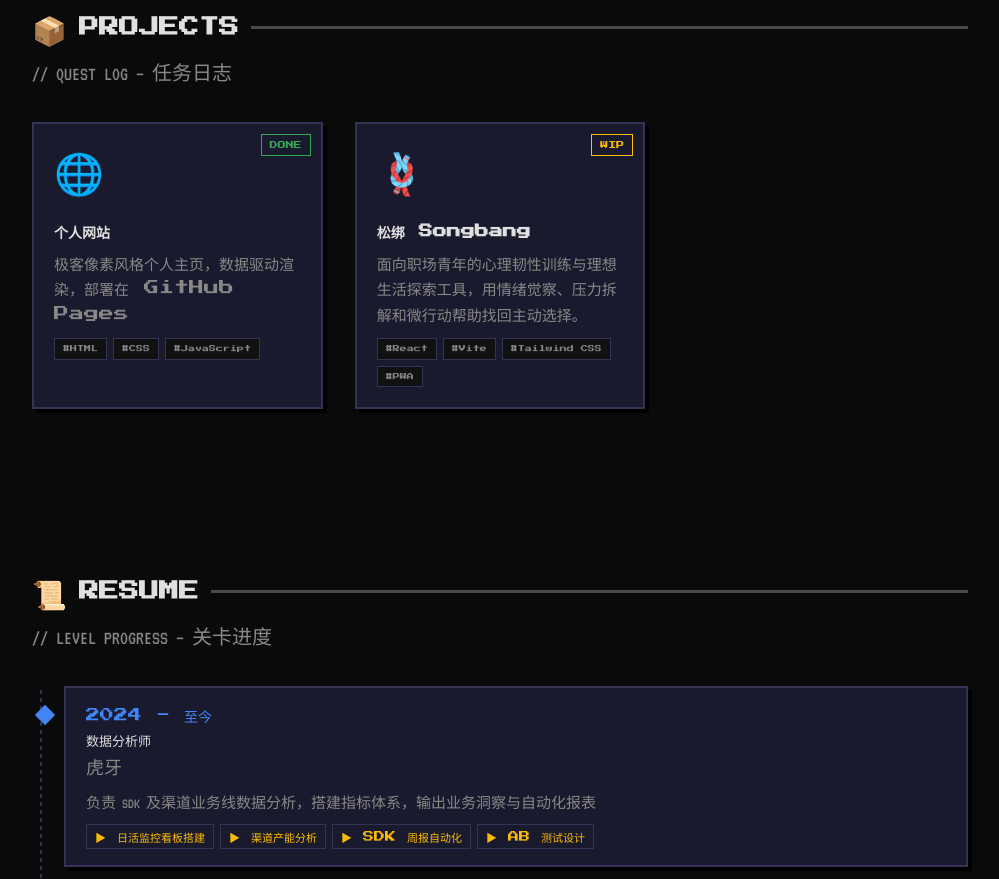
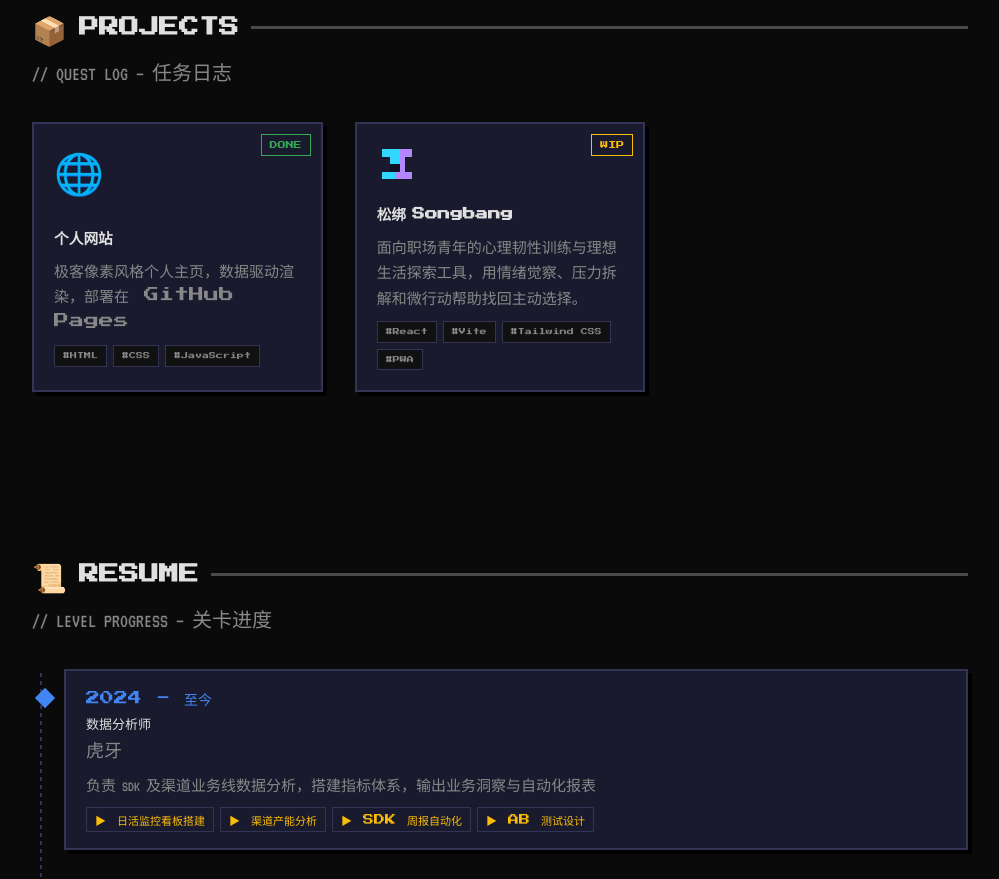
Before and after one commit to LiziweiXyz3/LiziweiXyz3.github.io, a plain HTML site: page index.html in a window 1280 px wide. Shown: the part 1460-2339 px from the top of the page, without its empty margins (140-1139 px from the left). Drawn offline with Linux system fonts and the light colour scheme; a web font is replaced by a local one.

Commit message:
feat: improve bilingual project titles

```diff
--- a/data.js
+++ b/data.js
@@ -68,6 +68,9 @@ const projects = [
     status: "wip",
     link: "https://github.com/LiziweiXyz3/songbang",
     icon: "\u{1FAA2}"
+    , title: String.fromCodePoint(0x677e, 0x7ed1)
+    , titleEn: "Songbang"
+    , image: "assets/songbang-knot.svg"
   }
 ];
 
--- a/js/script.js
+++ b/js/script.js
@@ -191,12 +191,22 @@
         return '<span class="project-tag">#' + t + '</span>';
       }).join('');
 
+      var titleHtml =
+        '<span class="project-title-cn">' + proj.title + '</span>' +
+        (proj.titleEn ? '<span class="project-title-en">' + proj.titleEn + '</span>' : '');
+      var iconHtml = proj.image
+        ? '<img class="project-image" src="' + proj.image + '" alt="">'
+        : '<div class="project-icon">' + (proj.icon || String.fromCodePoint(0x1f4e6)) + '</div>';
+
       card.innerHTML =
         '<span class="project-status ' + statusClass + '">' + statusText + '</span>' +
         '<div class="project-icon">' + (proj.icon || '📦') + '</div>' +
         '<h3 class="project-title">' + proj.title + '</h3>' +
         '<p class="project-desc">' + proj.desc + '</p>' +
         '<div class="project-tags">' + tagsHtml + '</div>';
+
+      card.querySelector('.project-icon').outerHTML = iconHtml;
+      card.querySelector('.project-title').innerHTML = titleHtml;
 
       grid.appendChild(card);
     });
--- a/stylesheet.css
+++ b/stylesheet.css
@@ -32,6 +32,12 @@
   --font-mono:   'VT323', monospace;
   --font-cn:     'Zpix', 'Press Start 2P', monospace;  /* 支持中文的像素字体 */
   --font-code:   'Fira Code', monospace;
+  --font-title-cn: 'Zpix', monospace;
+  --font-title-en: 'Press Start 2P', monospace;
+  --font-title-cn-scale: 1.05;
+  --font-title-en-scale: 0.9;
+  --project-title-leading: 1.25;
+  --project-title-gap: 0.45em;
   --font-size-mono: 22px;
   --font-size-pixel-sm: 10px;
 
@@ -483,10 +489,31 @@ a:hover { color: var(--yellow); }
   image-rendering: pixelated;
 }
 
+.project-image {
+  width: 40px;
+  height: 40px;
+  display: block;
+  margin-bottom: 12px;
+  image-rendering: pixelated;
+}
+
 .project-title {
-  font-family: var(--font-pixel);
   font-size: 14px;
+  display: inline-flex;
+  align-items: baseline;
+  gap: var(--project-title-gap);
+  line-height: var(--project-title-leading);
   margin-bottom: 8px;
+}
+
+.project-title-cn {
+  font-family: var(--font-title-cn);
+  font-size: calc(1em * var(--font-title-cn-scale));
+}
+
+.project-title-en {
+  font-family: var(--font-title-en);
+  font-size: calc(1em * var(--font-title-en-scale));
 }
 
 .project-desc {
```
Also changed, not shown: assets/songbang-knot.svg (added).
